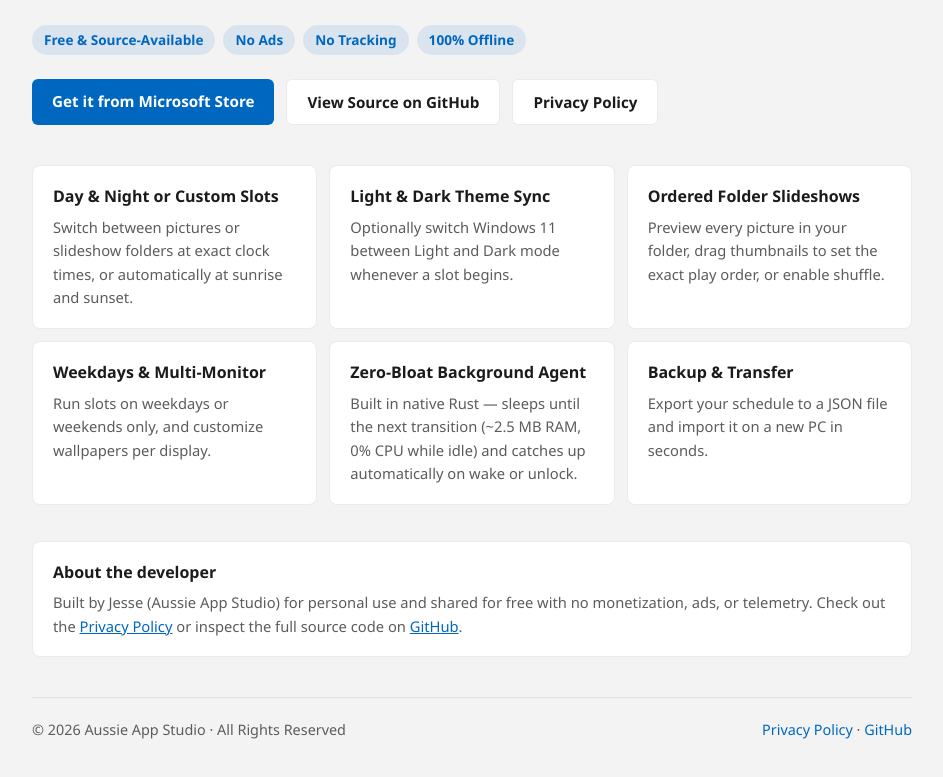
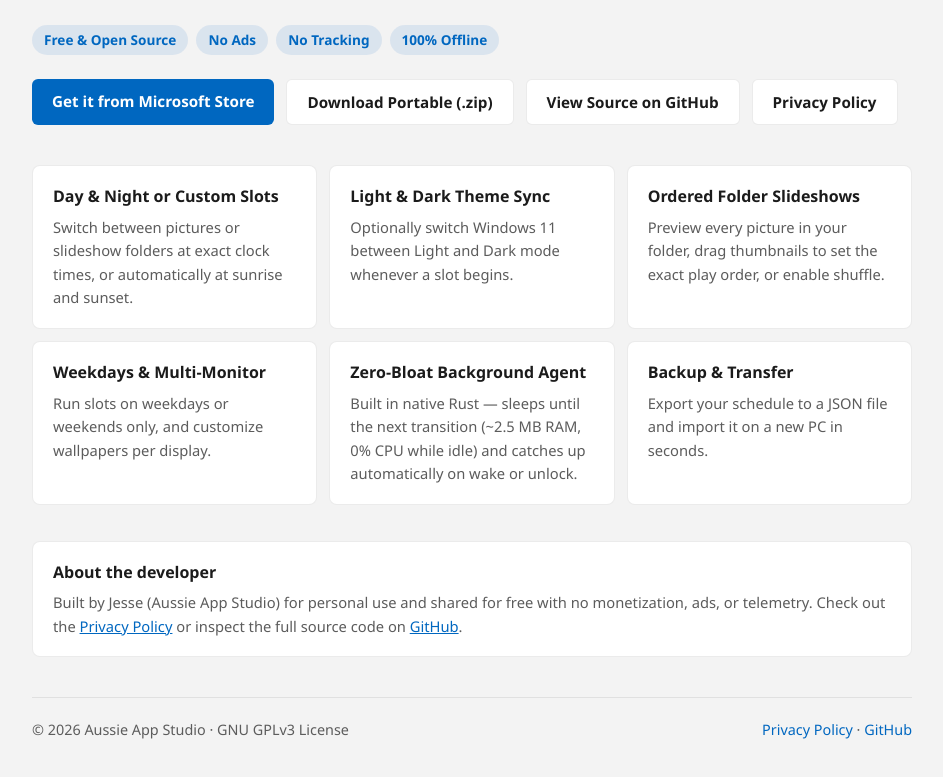
Before and after one commit to Aussie-App-Studio/wallpaper-scheduler, a plain HTML site: page docs/index.html in a window 1280 px wide. Shown: the part 135-912 px from the top of the page, without its empty margins (168-1111 px from the left). Drawn offline with Linux system fonts and the light colour scheme.

Commit message:
Switch license to GNU GPLv3 and add portable GitHub Release download links

```diff
--- a/docs/index.html
+++ b/docs/index.html
@@ -153,7 +153,7 @@
     </header>
 
     <div class="badges">
-      <span class="pill">Free &amp; Source-Available</span>
+      <span class="pill">Free &amp; Open Source</span>
       <span class="pill">No Ads</span>
       <span class="pill">No Tracking</span>
       <span class="pill">100% Offline</span>
@@ -161,6 +161,7 @@
 
     <div class="actions">
       <a class="btn btn-primary" href="https://apps.microsoft.com/detail/9N6PCZ8Z74LN">Get it from Microsoft Store</a>
+      <a class="btn btn-secondary" href="https://github.com/Aussie-App-Studio/wallpaper-scheduler/releases/latest">Download Portable (.zip)</a>
       <a class="btn btn-secondary" href="https://github.com/Aussie-App-Studio/wallpaper-scheduler">View Source on GitHub</a>
       <a class="btn btn-secondary" href="privacy.html">Privacy Policy</a>
     </div>
@@ -202,7 +203,7 @@
     </div>
 
     <footer>
-      <span>© 2026 Aussie App Studio · All Rights Reserved</span>
+      <span>© 2026 Aussie App Studio · GNU GPLv3 License</span>
       <span>
         <a href="privacy.html">Privacy Policy</a> ·
         <a href="https://github.com/Aussie-App-Studio/wallpaper-scheduler">GitHub</a>
```
Also changed, not shown: 2 other files.
